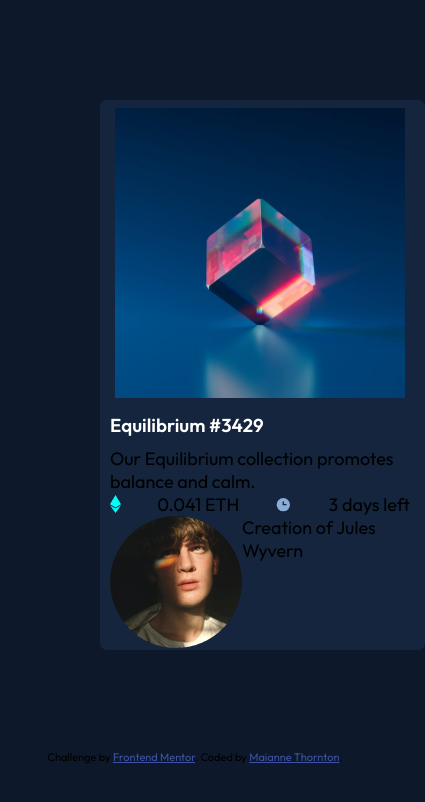
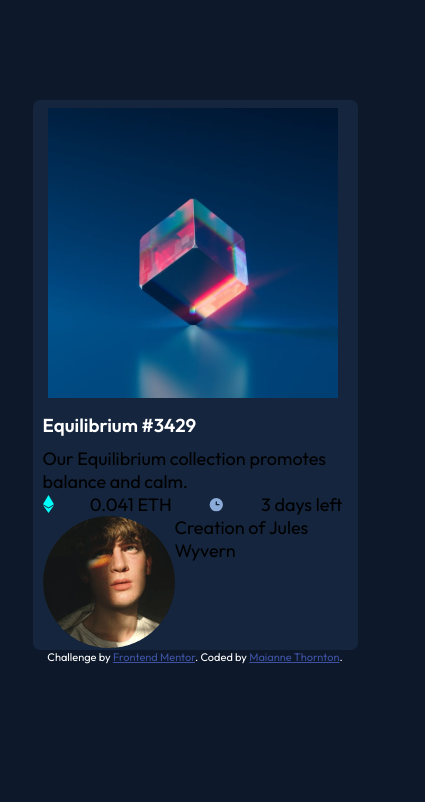
Before and after one commit to MaianneThornton/FM-nft-preview-card-component, a plain HTML site: page index.html in a window 390 px wide. Shown: the whole page, 425 px wide, since content can reach past the window. Drawn offline with Linux system fonts and the light colour scheme.

Commit message:
feat: media queries for desktop added

```diff
--- a/style.css
+++ b/style.css
@@ -26,7 +26,6 @@ hr {
   height: 550px;
   background-color: hsl(216, 50%, 16%);
   padding: 10px;
-  margin: 100px;
   display: flex;
   flex-direction: column;
   justify-content: center;
@@ -115,6 +114,7 @@ flex-wrap: nowrap;
 .attribution {
   font-size: 11px;
   text-align: center;
+  color: hsl(0, 0%, 100%);
 }
 .attribution a {
   color: hsl(228, 45%, 44%);
@@ -123,15 +123,18 @@ flex-wrap: nowrap;
 /* MEDIA QUERIES */
 /* MOBILE */
 @media (max-width: 375px) {
-  .card {
+  #card {
     display: flex;
     justify-content: center;
   }
 }
 /* DESKTOP */
 @media (max-width: 1440px) {
-  .card {
+  body {
     display: flex;
+    flex-direction: column;
     justify-content: center;
+    align-items: center;
+    padding-top: 100px;
   }
 }
```
